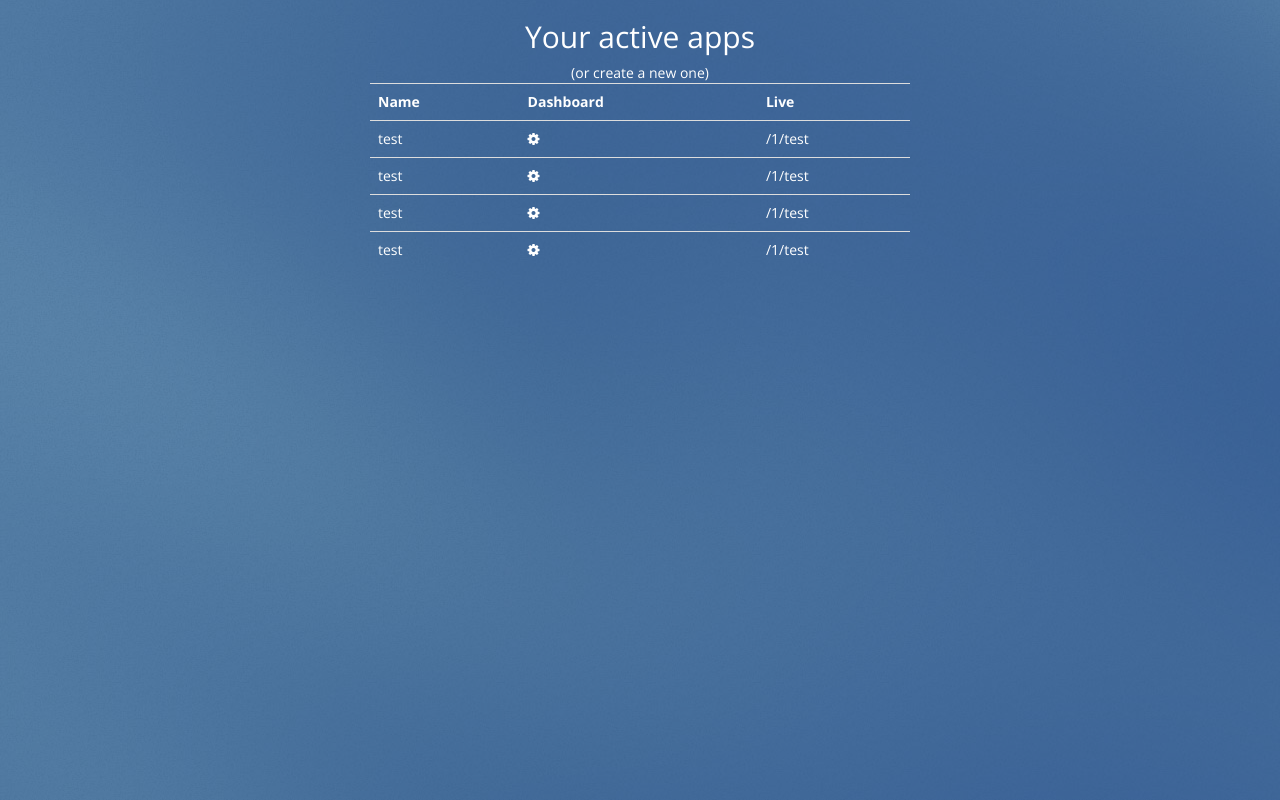
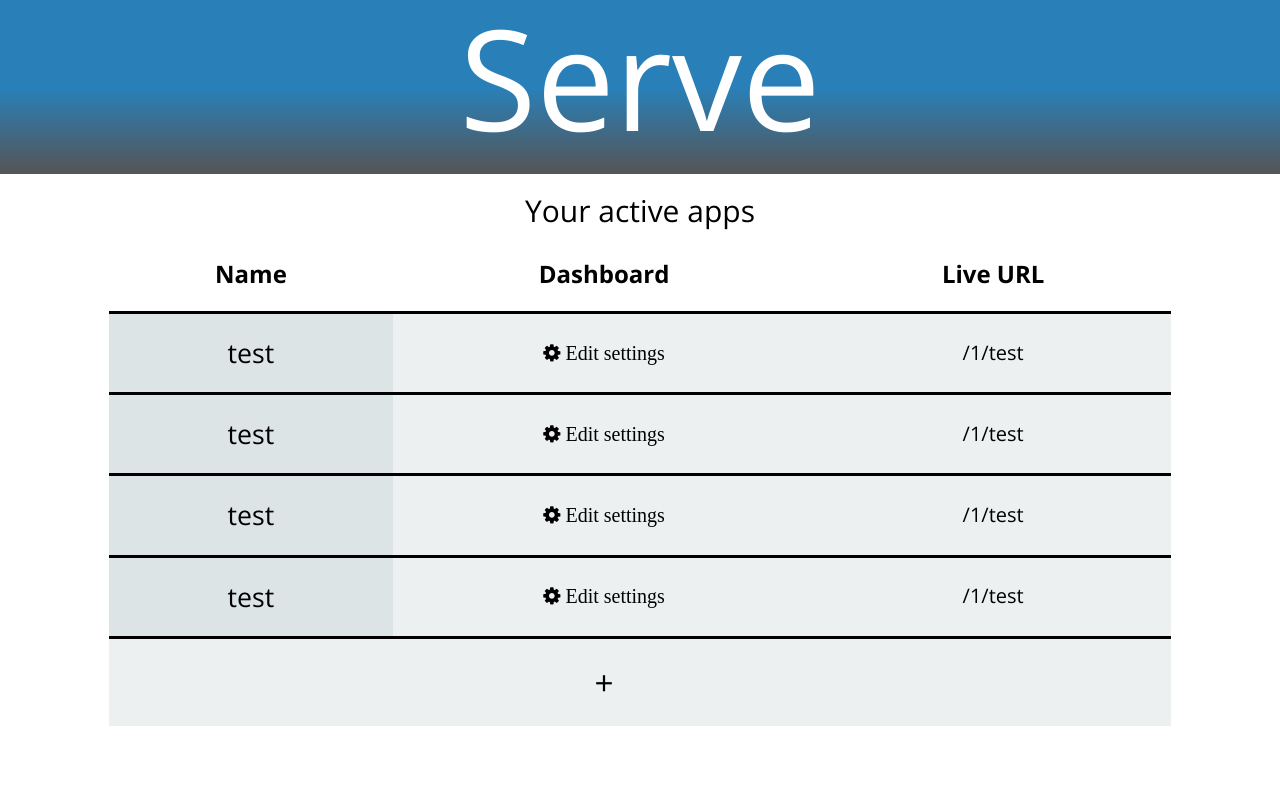
Before and after one commit to thepav/serve, a Flask app: page /gallery/1 in a window 1280 px wide. Run offline with Flask 2, Linux system fonts and the light colour scheme; parts of the project's set-up code (start-up, migrations or seed data) failed here and were passed over; some libraries are stand-ins or nearby versions.

Commit message:
the gallery finally looks good, thank the lord

```diff
--- a/static/css/style.css
+++ b/static/css/style.css
@@ -67,11 +67,12 @@ h1{
 }
 
 .link {
-    color: white !important;
+    color: white;
     text-decoration: none !important;
 }
 
 .link:hover {
+    color: white;
     text-decoration: none !important;
 }
 
@@ -82,3 +83,74 @@ input {
 label {
     margin-top: 5px !important;
 }
+
+.blue {
+    background: linear-gradient(#2980b9, #2980b9, #555555);
+    width: 100%;
+    border: 0px;
+    margin: 0px;
+    padding: 0px;
+}
+
+.gallery {
+    color: #000000;
+    font-size: 15pt;
+    text-align: center;
+    width: 100%;
+    margin-left: auto;
+    margin-right: auto;
+}
+
+.large {
+    font-size: 25pt;
+}
+
+.gallery table {
+    width: 85%;
+}
+
+.gallery tr td a{
+    color: #000000 !important;
+    border: none;
+}
+
+.gallery td {
+    padding-top: 10px;
+    border-top: 3px solid black;
+}
+
+
+.gallery tr td {
+    background-color: #ecf0f1;
+    padding-top: 20px;
+    padding-bottom: 20px;
+    padding-right: 25px;
+    padding-left: 25px;
+}
+
+.gallery th {
+    text-align: center;
+    padding: 20px 25px;
+    font-size: 18pt;
+}
+
+
+.full {
+    width: 100% !important;
+    border: 0px;
+    margin: 0px;
+    padding: 0px;
+}
+
+.blue h2 {
+    margin-left: 5px;
+}
+
+.pullup {
+    margin-top: -10px;
+}
+
+.gallery td:first-child{
+    background-color: #dde4e6;
+    font-size: 20pt;
+}
--- a/templates/gallery.html
+++ b/templates/gallery.html
@@ -11,24 +11,25 @@
     <title>Serve</title>
 </head>
 <body>
-    <div class="container background">
-        <div class="col-md-6 col-md-offset-3">
+    <div class="container full">
+        <div class="row blue">
+            <center><h1>Serve</h1></center>
+            &nbsp;
+        </div>
+        <div class="col-md-6 col-md-offset-3 gallery">
             <center><h2>Your active apps</h2>
-            <a class="link" href="{{url_for('newApp')}}">(or create a new one)</a></center>
-            <table class="table">
-            <th>Name</th><th>Dashboard</th><th>Live</th>
+            <center><table class="gallery">
+            <th>Name</th><th>Dashboard</th><th>Live URL</th>
             {% for app in apps %}
                 <tr>
                     <td>{{app['name']}}</td>
-                    <td><a class="link" href="{{app['dash']}}"><i class="fa fa-cog"></i></a></td>
+                    <td><a class="link" href="{{app['dash']}}"><i class="fa fa-cog"> Edit settings</i></a></td>
                     <td><a class="link" href="{{app['url']}}">{{app['url']}}</a></td>
                 </tr>
             {% endfor %}
-            </table>
+            <tr><td style="background-color:#ecf0f1"></td><td><a href="{{url_for('newApp')}}" class="link large gallery">+</a></td><td></td></tr>
+            </table></center>
         </div>
     </div>
-    <div class='fullscreen'></div>
-    <video autoplay loop poster="{{url_for('static', filename='images/header.jpg')}}" id="bgvid" muted>
-    </video>
 </body>
 </html>
--- a/templates/login.html
+++ b/templates/login.html
@@ -18,6 +18,7 @@
         </div>
         <div class="row">
             <div class="col-sm-2 col-sm-2 col-xs-2">
+                <a href="/"class="link"><h2 class="pullup">Serve</h2></a>
             </div>
             <div class="col-md-7 col-sm-4 col-xs-3"></div>
             <div class="col-sm-1 col-sm-2 col-xs-2">
--- a/templates/signup.html
+++ b/templates/signup.html
@@ -18,6 +18,7 @@
         </div>
         <div class="row">
             <div class="col-sm-2 col-sm-2 col-xs-2">
+                <a href="/"class="link"><h2 class="pullup">Serve</h2></a>
             </div>
             <div class="col-md-7 col-sm-4 col-xs-3"></div>
             <div class="col-sm-1 col-sm-2 col-xs-2">
```
